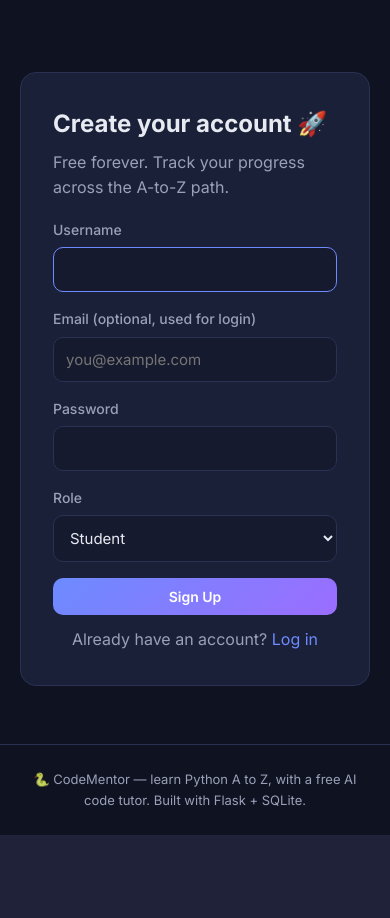
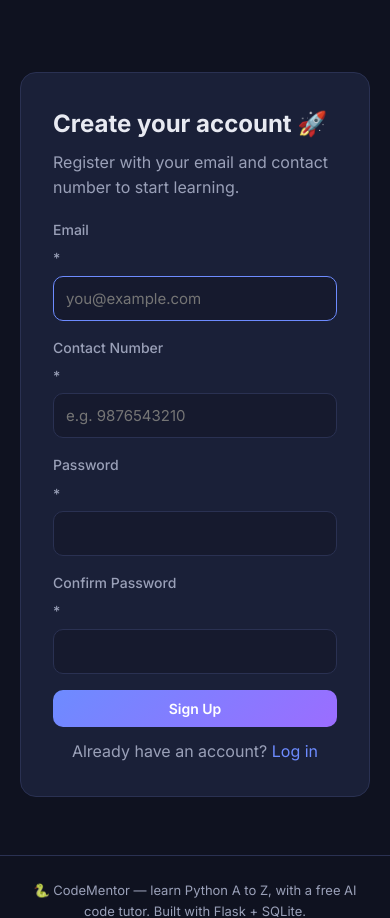
Before and after one commit to mukeshnitin001-commits/python-code-mentor, a Flask app: page /register in a window 390 px wide. Shown: the part 222-1140 px from the top of the page. Before the commit the page ends 1057 px from the top, so only its background shows below. Run offline with Flask 3, Linux system fonts and the light colour scheme.

Commit message:
Registration now requires valid email + compulsory contact number (no username field); username auto-generated; role locked to student; duplicate email/phone rejected

```diff
--- a/app.py
+++ b/app.py
@@ -1,5 +1,6 @@
 import os
 import json
+import re
 from functools import wraps
 from flask import Flask, render_template, request, redirect, url_for, flash, session, jsonify
 from models import db, User, Lesson, LessonProgress, CodeSnippet, CodeStyle, StyleExample, Question, QuizAttempt, seed_data
@@ -61,25 +62,47 @@ def index():
 @app.route('/register', methods=['GET', 'POST'])
 def register():
     if request.method == 'POST':
-        username = request.form.get('username', '').strip()
         email = request.form.get('email', '').strip().lower()
+        phone = re.sub(r'[^0-9]', '', request.form.get('phone', '').strip())
         password = request.form.get('password', '')
-        role = request.form.get('role', 'student')
-        if not username or not password:
-            flash('Username and password required.', 'danger')
+        confirm = request.form.get('confirm_password', '')
+
+        # Valid email is compulsory
+        if not re.match(r'^[^@\s]+@[^@\s]+\.[^@\s]+$', email):
+            flash('Please enter a valid email address.', 'danger')
             return redirect(url_for('register'))
-        if email and User.query.filter_by(email=email).first():
-            flash('Email already registered.', 'danger')
+
+        # Contact number is compulsory (7-15 digits after stripping non-numeric)
+        if not phone or len(phone) < 7 or len(phone) > 15:
+            flash('Please enter a valid contact number (7-15 digits).', 'danger')
             return redirect(url_for('register'))
-        if User.query.filter_by(username=username).first():
-            flash('Username already taken.', 'danger')
+
+        if not password or len(password) < 4:
+            flash('Password must be at least 4 characters.', 'danger')
             return redirect(url_for('register'))
-        user = User(username=username, email=email or None,
-                    role=role if role in ('student', 'admin') else 'student')
+        if password != confirm:
+            flash('Passwords do not match.', 'danger')
+            return redirect(url_for('register'))
+
+        if User.query.filter_by(email=email).first():
+            flash('Email already registered. Please log in.', 'danger')
+            return redirect(url_for('register'))
+        if User.query.filter_by(phone=phone).first():
+            flash('Contact number already registered.', 'danger')
+            return redirect(url_for('register'))
+
+        # Username is generated automatically from the email (kept internal)
+        base = (email.split('@')[0][:30] or 'user').lower()
+        username, i = base, 1
+        while User.query.filter_by(username=username).first():
+            i += 1
+            username = '{}{}'.format(base, i)
+
+        user = User(username=username, email=email, phone=phone, role='student')
         user.set_password(password)
         db.session.add(user)
         db.session.commit()
-        flash('Account created! Please log in.', 'success')
+        flash('Account created! Please log in with your email.', 'success')
         return redirect(url_for('login'))
     return render_template('register.html', user=current_user())
 
@@ -96,7 +119,7 @@ def login():
             session['is_admin'] = (user.role == 'admin')
             flash('Welcome back, {}!'.format(user.username), 'success')
             return redirect(url_for('dashboard'))
-        flash('Invalid email/username or password.', 'danger')
+        flash('Invalid email or password.', 'danger')
     return render_template('login.html', user=current_user())
 
 @app.route('/logout')
@@ -406,6 +429,11 @@ with app.app_context():
         db.session.commit()
     except Exception:
         db.session.rollback()  # column already exists
+    try:
+        db.session.execute(db.text('ALTER TABLE users ADD COLUMN phone VARCHAR(20)'))
+        db.session.commit()
+    except Exception:
+        db.session.rollback()  # column already exists
     seed_data()
     ensure_default_admin()
 
--- a/models.py
+++ b/models.py
@@ -11,6 +11,7 @@ class User(db.Model):
     id = db.Column(db.Integer, primary_key=True)
     username = db.Column(db.String(80), unique=True, nullable=False)
     email = db.Column(db.String(200), unique=True, nullable=True)
+    phone = db.Column(db.String(20), unique=True, nullable=True)
     password_hash = db.Column(db.String(255), nullable=False)
     role = db.Column(db.String(20), default='student')  # student | admin
     created_at = db.Column(db.DateTime, default=datetime.utcnow)
@@ -22,7 +23,7 @@ class User(db.Model):
         return check_password_hash(self.password_hash, password)
 
     def to_dict(self):
-        return {'id': self.id, 'username': self.username, 'email': self.email, 'role': self.role}
+        return {'id': self.id, 'username': self.username, 'email': self.email, 'phone': self.phone, 'role': self.role}
 
 class Lesson(db.Model):
     __tablename__ = 'lessons'
--- a/templates/admin/admin.html
+++ b/templates/admin/admin.html
@@ -42,12 +42,13 @@
 
   <h3>👥 Users ({{ users|length }})</h3>
     <table class="table">
-      <thead><tr><th>User</th><th>Email</th><th>Role</th><th>Actions</th></tr></thead>
+      <thead><tr><th>User</th><th>Email</th><th>Phone</th><th>Role</th><th>Actions</th></tr></thead>
       <tbody>
       {% for u in users %}
         <tr>
           <td>{{ u.username }}</td>
           <td class="small">{{ u.email or '—' }}</td>
+          <td class="small">{{ u.phone or '—' }}</td>
           <td>{{ u.role }}</td>
           <td class="row-gap-sm">
             <form method="post" action="{{ url_for('user_toggle', user_id=u.id) }}">
--- a/templates/base.html
+++ b/templates/base.html
@@ -23,7 +23,7 @@
         <a href="{{ url_for('dashboard') }}">Dashboard</a>
         {% if user.role == 'admin' %}<a href="{{ url_for('admin') }}" class="admin-link">Admin</a>{% endif %}
         <a href="{{ url_for('change_password') }}">Change Password</a>
-        <a href="{{ url_for('logout') }}" class="btn btn-ghost">Logout ({{ user.username }})</a>
+        <a href="{{ url_for('logout') }}" class="btn btn-ghost">Logout ({{ user.email or user.username }})</a>
       {% else %}
         <a href="{{ url_for('login') }}" class="btn btn-ghost">Login</a>
         <a href="{{ url_for('register') }}" class="btn btn-primary">Get Started</a>
--- a/templates/login.html
+++ b/templates/login.html
@@ -5,8 +5,8 @@
   <h2>Welcome back 👋</h2>
   <p class="muted">Log in to continue learning.</p>
   <form method="post" class="form">
-    <label>Email or Username
-      <input type="text" name="username" placeholder="you@example.com or username" required autofocus>
+    <label>Email
+      <input type="email" name="username" placeholder="you@example.com" required autofocus>
     </label>
     <label>Password
       <input type="password" name="password" required>
--- a/templates/register.html
+++ b/templates/register.html
@@ -3,22 +3,19 @@
 {% block content %}
 <div class="auth-card">
   <h2>Create your account 🚀</h2>
-  <p class="muted">Free forever. Track your progress across the A-to-Z path.</p>
+  <p class="muted">Register with your email and contact number to start learning.</p>
   <form method="post" class="form">
-    <label>Username
-      <input type="text" name="username" required autofocus>
+    <label>Email <span class="req">*</span>
+      <input type="email" name="email" placeholder="you@example.com" required autofocus>
     </label>
-    <label>Email (optional, used for login)
-      <input type="email" name="email" placeholder="you@example.com">
+    <label>Contact Number <span class="req">*</span>
+      <input type="tel" name="phone" placeholder="e.g. 9876543210" required pattern="[0-9+()\- ]{7,20}" title="Enter a valid contact number">
     </label>
-    <label>Password
+    <label>Password <span class="req">*</span>
       <input type="password" name="password" required minlength="4">
     </label>
-    <label>Role
-      <select name="role">
-        <option value="student">Student</option>
-        <option value="admin">Admin</option>
-      </select>
+    <label>Confirm Password <span class="req">*</span>
+      <input type="password" name="confirm_password" required minlength="4">
     </label>
     <button type="submit" class="btn btn-primary btn-block">Sign Up</button>
   </form>
```
